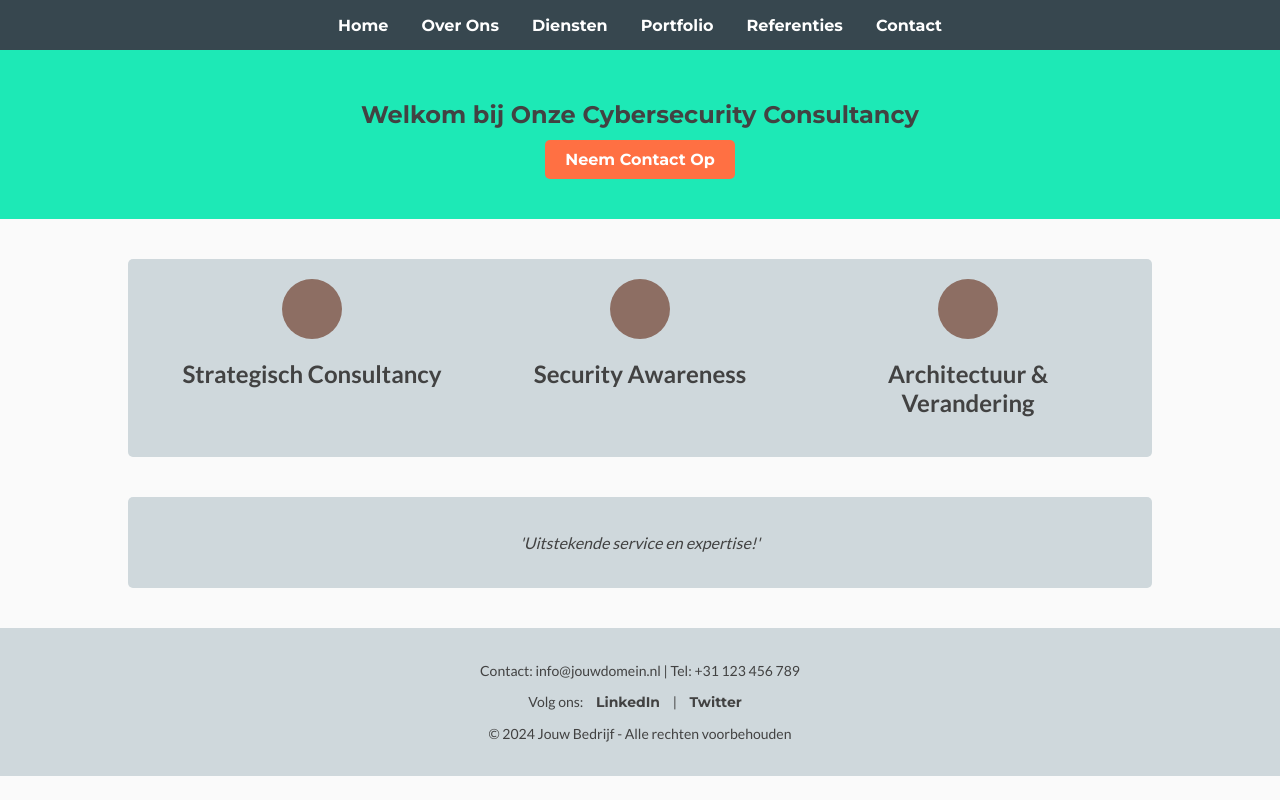
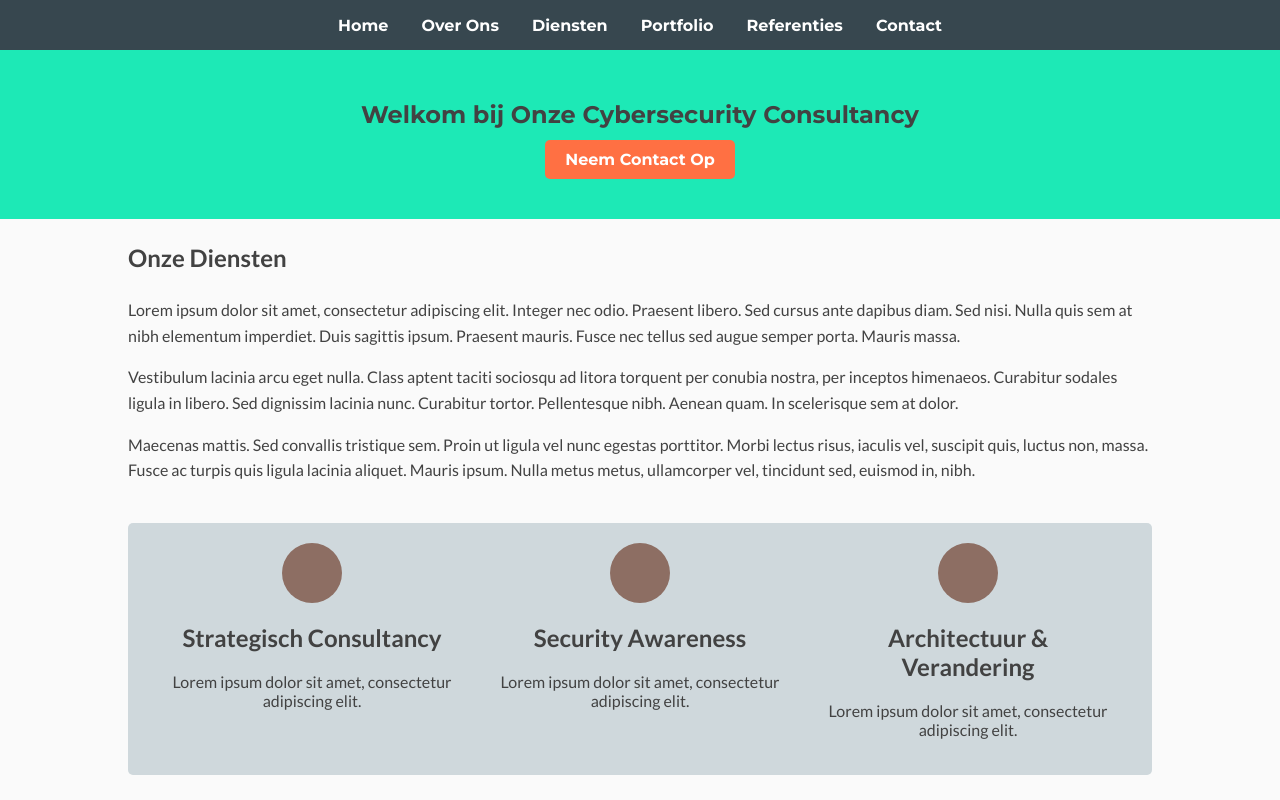
Before and after one commit to Rixoty/rixoty.github.io, a plain HTML site: page test.html in a window 1280 px wide. Shown: the top 800 px of the page. Drawn offline with Linux system fonts and the light colour scheme.

Commit message:
Update test.html

```diff
--- a/test.html
+++ b/test.html
@@ -12,6 +12,12 @@
             margin: 0;
             padding: 0;
             color: #424242;
+            display: flex;
+            flex-direction: column;
+            min-height: 100vh;
+        }
+        .content {
+            flex: 1;
         }
         .nav {
             background-color: #37474f;
@@ -27,7 +33,7 @@
             text-decoration: none;
         }
         .nav a:hover {
-            color: #ff7043; /* Verander de kleur bij mouse over */
+            color: #ff7043;
         }
         .hero {
             background-color: #1de9b6;
@@ -82,6 +88,7 @@
             padding: 20px 10%;
             text-align: center;
             font-size: 14px;
+            margin-top: auto;
         }
         .footer a {
             font-family: 'Montserrat', sans-serif;
@@ -90,10 +97,15 @@
             text-decoration: none;
             margin: 0 10px;
         }
+        .lorem-content {
+            margin: 20px 10%;
+            line-height: 1.6;
+        }
     </style>
 </head>
 <body>
 
+    <div class="content">
         <div class="nav">
             <a href="#">Home</a>
             <a href="#">Over Ons</a>
@@ -108,23 +120,34 @@
             <a href="#" class="cta">Neem Contact Op</a>
         </div>
 
+        <div class="lorem-content">
+            <h2>Onze Diensten</h2>
+            <p>Lorem ipsum dolor sit amet, consectetur adipiscing elit. Integer nec odio. Praesent libero. Sed cursus ante dapibus diam. Sed nisi. Nulla quis sem at nibh elementum imperdiet. Duis sagittis ipsum. Praesent mauris. Fusce nec tellus sed augue semper porta. Mauris massa.</p>
+            <p>Vestibulum lacinia arcu eget nulla. Class aptent taciti sociosqu ad litora torquent per conubia nostra, per inceptos himenaeos. Curabitur sodales ligula in libero. Sed dignissim lacinia nunc. Curabitur tortor. Pellentesque nibh. Aenean quam. In scelerisque sem at dolor.</p>
+            <p>Maecenas mattis. Sed convallis tristique sem. Proin ut ligula vel nunc egestas porttitor. Morbi lectus risus, iaculis vel, suscipit quis, luctus non, massa. Fusce ac turpis quis ligula lacinia aliquet. Mauris ipsum. Nulla metus metus, ullamcorper vel, tincidunt sed, euismod in, nibh.</p>
+        </div>
+
         <div class="services">
             <div class="service">
                 <div class="service-icon"></div>
                 <h2>Strategisch Consultancy</h2>
+                <p>Lorem ipsum dolor sit amet, consectetur adipiscing elit.</p>
             </div>
             <div class="service">
                 <div class="service-icon"></div>
                 <h2>Security Awareness</h2>
+                <p>Lorem ipsum dolor sit amet, consectetur adipiscing elit.</p>
             </div>
             <div class="service">
                 <div class="service-icon"></div>
                 <h2>Architectuur & Verandering</h2>
+                <p>Lorem ipsum dolor sit amet, consectetur adipiscing elit.</p>
             </div>
         </div>
 
         <div class="testimonial">
             <p>'Uitstekende service en expertise!'</p>
+        </div>
     </div>
 
     <div class="footer">
```
Lines whose indentation alone changed are shown as unchanged.
